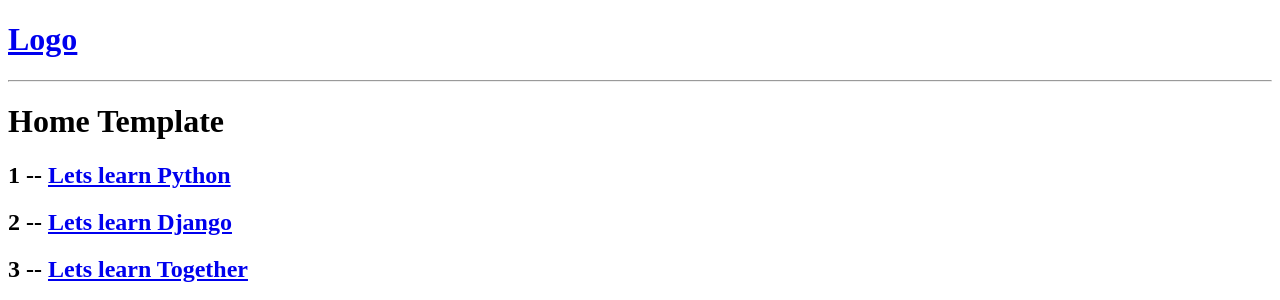
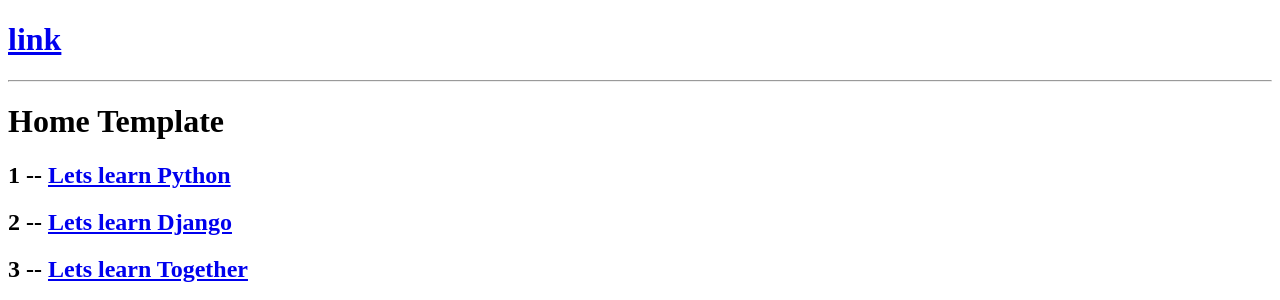
Before and after one commit to royaleddie/studypal, a Django app: page / in a window 1280 px wide. Shown: the top 300 px of the page. Run offline with Django 4.2, Linux system fonts and the light colour scheme.

Commit message:
first commit

```diff
--- a/templates/navbar.html
+++ b/templates/navbar.html
@@ -1,5 +1,5 @@
 <a href="/">
-    <h1>Logo</h1>
+    <h1>link</h1>
 </a>
 
 <hr>
```
